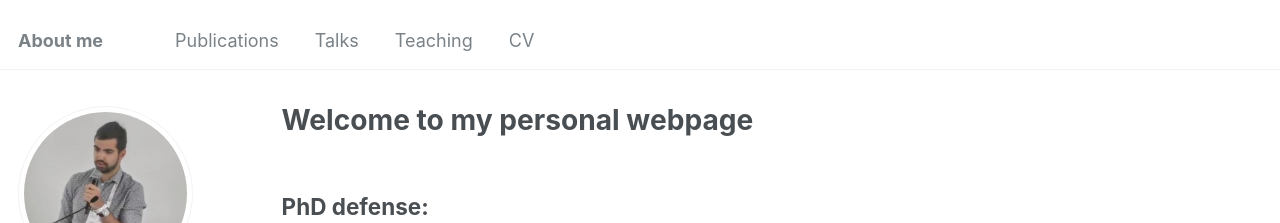
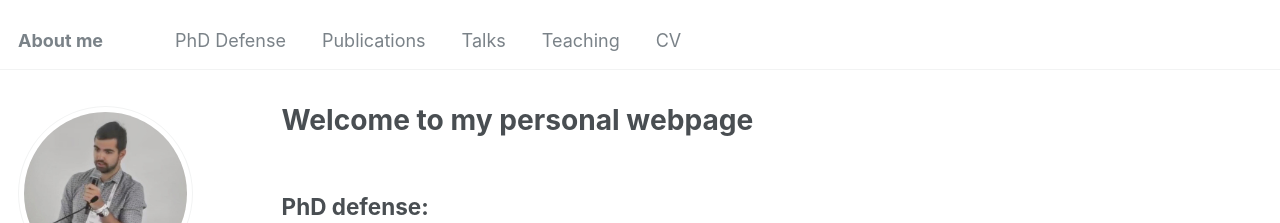
Before and after one commit to leomrtinez/leomrtinez.github.io, a Jekyll site: the page built from _pages/about.md, in a window 1280 px wide. Shown: the top 223 px of the page. Built offline with Jekyll 4.4.1, drawn with Linux system fonts in a browser that asks for light colours; some web fonts are replaced.

Commit message:
Update navigation.yml

```diff
--- a/_data/navigation.yml
+++ b/_data/navigation.yml
@@ -5,6 +5,9 @@
 # prevent it from being included in the site.
 
 main:
+  - title: "PhD Defense"
+    url: /portfolio/
+
   - title: "Publications"
     url: /publications/
 
```
